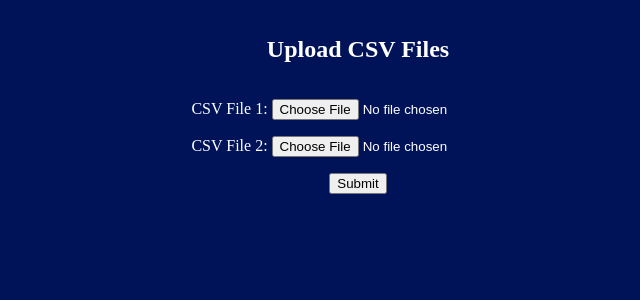
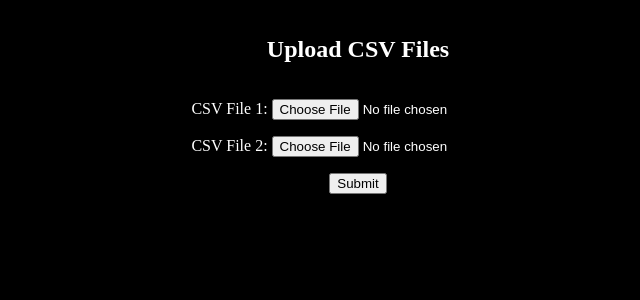
Before and after one commit to vinnyzef/python_Address_Comp_Web_App, a Django app: page /submit/ in a window 1280 px wide. Shown: the top 300 px of the page, without its empty margins (298-938 px from the left). Run offline with Django 4.2, Linux system fonts and the light colour scheme.

Commit message:
style additions

```diff
--- a/pythonCsvComp/static/css/base.css
+++ b/pythonCsvComp/static/css/base.css
@@ -18,5 +18,5 @@
     font-weight: bolder;
 }
 body{
-    background-color: #001359;
+    background-color: black;
 }
```
